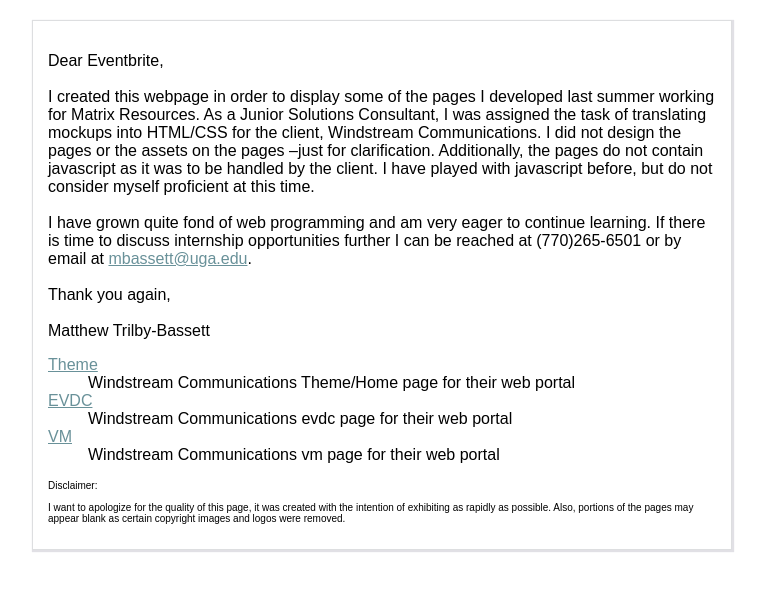
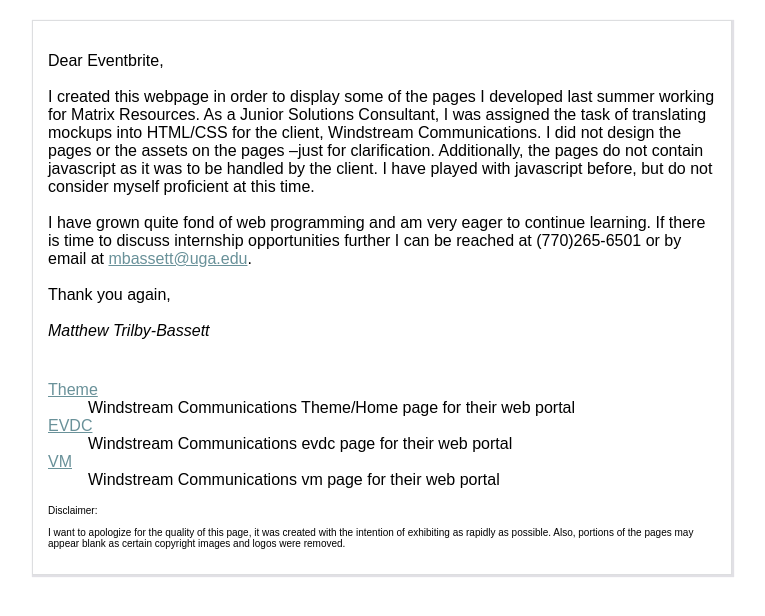
Before and after one commit to matthewtb/portfolio, a plain HTML site: page index.html in a window 1280 px wide. Shown: the whole page, without its empty margins (258-1023 px from the left). Drawn offline with Linux system fonts and the light colour scheme; a web font is replaced by a local one.

Commit message:
Spacing and Signature
Added spacing between the letter and the links. Also italicized my
signature.

```diff
--- a/index.html
+++ b/index.html
@@ -11,7 +11,7 @@
 
 	<body>
 		<section class="notepage">
-			<div>
+			<div id="letter">
 				<p>Dear Eventbrite,<br><br>
 
 				I created this webpage in order to display some of the pages I developed last summer working for Matrix Resources. As a Junior Solutions Consultant, I was assigned the task of translating mockups into HTML/CSS for the client, Windstream Communications. I did not design the pages or the assets on the pages –just for clarification. Additionally, the pages do not contain javascript as it was to be handled by the client. I have played with javascript before, but do not consider myself proficient at this time.<br><br>
@@ -20,7 +20,7 @@
 
 				Thank you again,<br><br>
 
-				Matthew Trilby-Bassett
+				<i>Matthew Trilby-Bassett</i>
 				</p>
 			</div>
 			<div>
--- a/styles/index_style.css
+++ b/styles/index_style.css
@@ -10,6 +10,10 @@
 
 a:hover {
 	color: #75C6D3;
+}
+
+#letter p {
+	padding-bottom: 25px;
 }
 
 #disclaimer {
```
